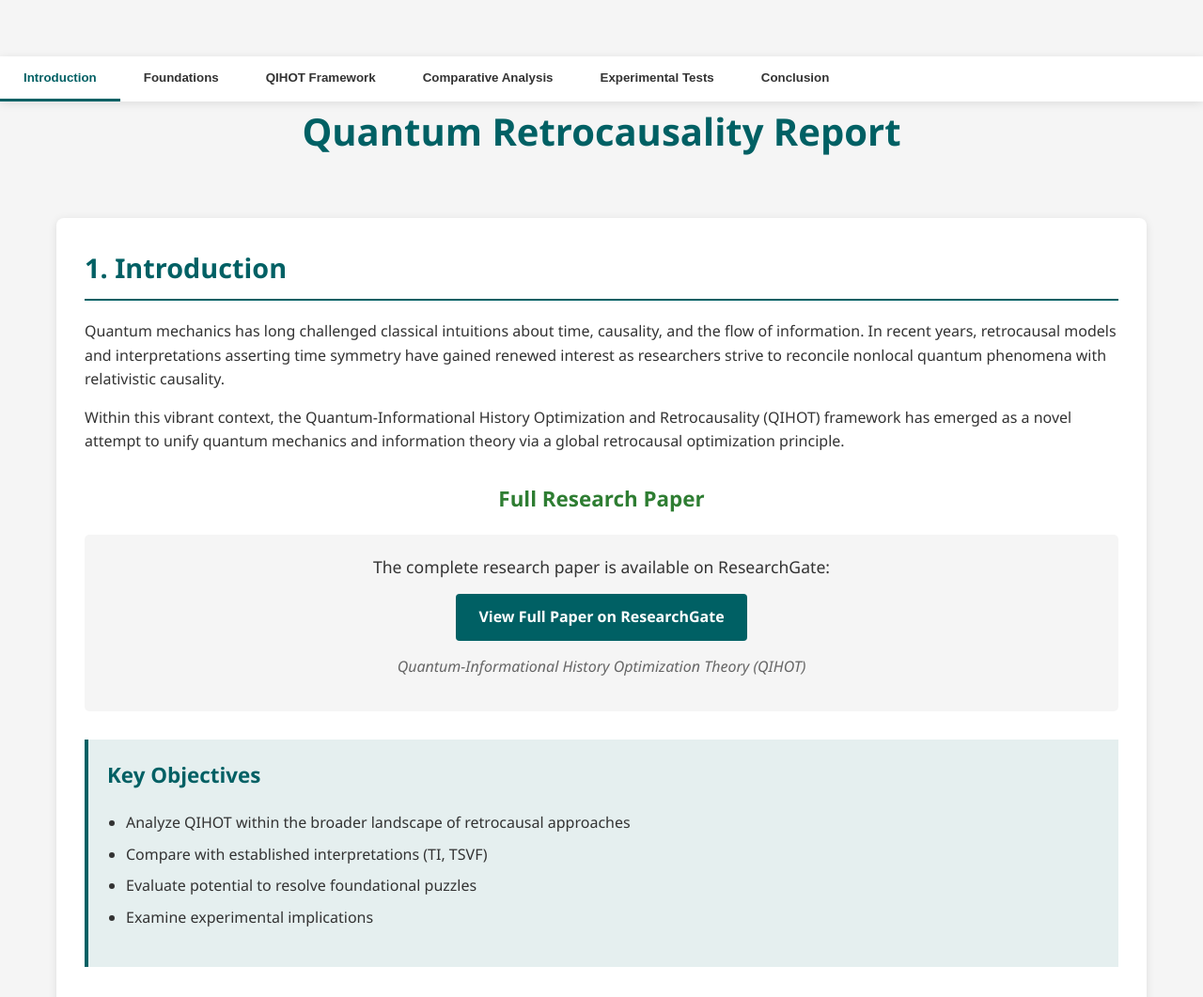
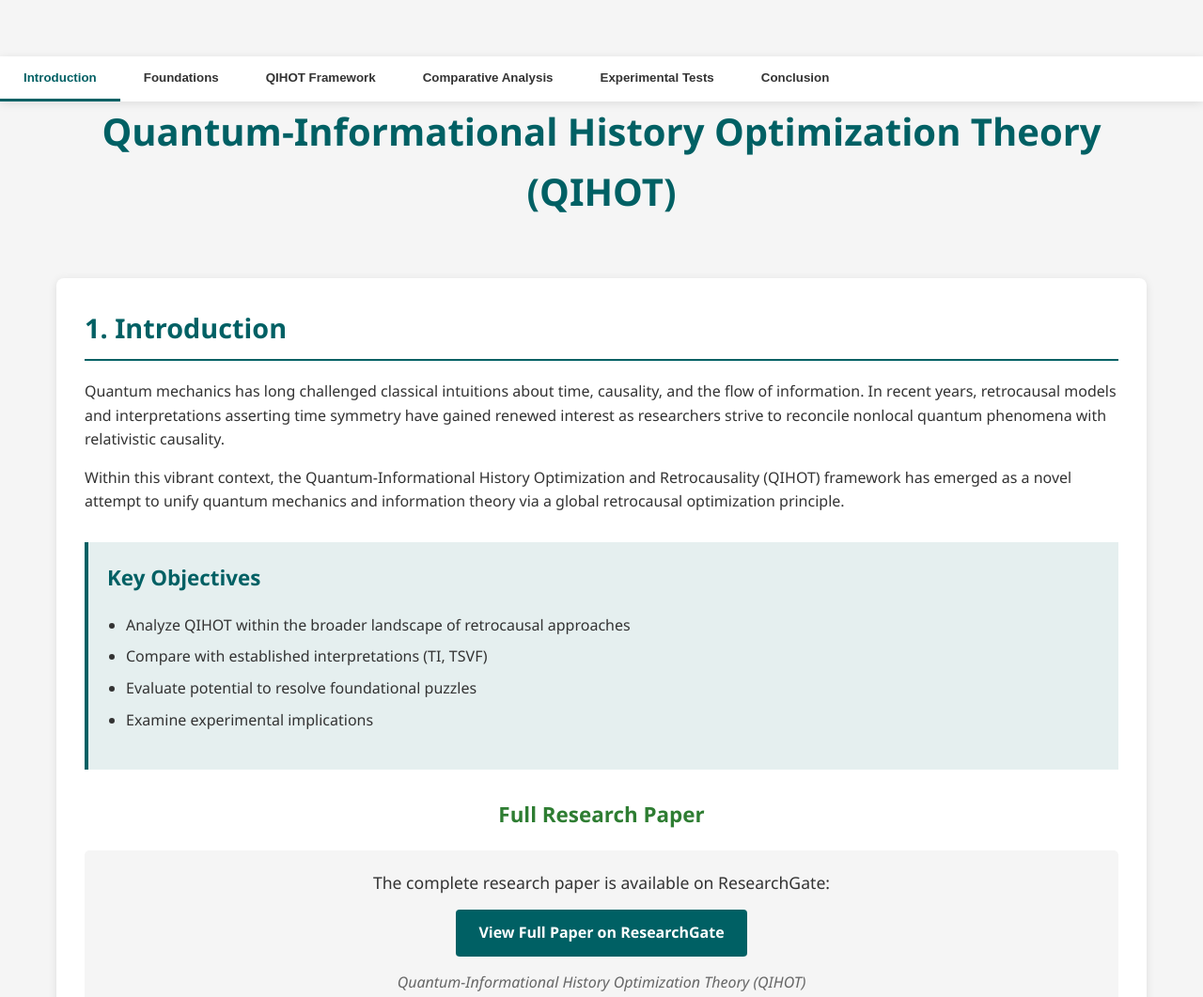
Before and after one commit to freemanhui/research, a plain HTML site: page QIHOT/index.html in a window 1280 px wide. Shown: the top 1061 px of the page at 94% size. Drawn offline with nearby package versions, Linux system fonts and the light colour scheme.

Commit message:
Changed page title to 'Quantum-Informational History Optimization Theory (QIHOT)'

```diff
--- a/QIHOT/index.html
+++ b/QIHOT/index.html
@@ -3,7 +3,7 @@
 <head>
     <meta charset="UTF-8">
     <meta name="viewport" content="width=device-width, initial-scale=1.0">
-    <title>Quantum Retrocausality Report</title>
+    <title>Quantum-Informational History Optimization Theory (QIHOT)</title>
     <script src="https://cdn.jsdelivr.net/npm/chart.js"></script>
     <style>
         :root {
@@ -254,7 +254,7 @@
     </div>
 
     <div class="container">
-        <h1>Quantum Retrocausality Report</h1>
+        <h1>Quantum-Informational History Optimization Theory (QIHOT)</h1>
 
         <!-- Introduction Tab -->
         <div id="introduction" class="tab-content active">
@@ -263,6 +263,16 @@
                 <p>Quantum mechanics has long challenged classical intuitions about time, causality, and the flow of information. In recent years, retrocausal models and interpretations asserting time symmetry have gained renewed interest as researchers strive to reconcile nonlocal quantum phenomena with relativistic causality.</p>
 
                 <p>Within this vibrant context, the Quantum-Informational History Optimization and Retrocausality (QIHOT) framework has emerged as a novel attempt to unify quantum mechanics and information theory via a global retrocausal optimization principle.</p>
+
+                <div class="key-findings">
+                    <h3>Key Objectives</h3>
+                    <ul>
+                        <li>Analyze QIHOT within the broader landscape of retrocausal approaches</li>
+                        <li>Compare with established interpretations (TI, TSVF)</li>
+                        <li>Evaluate potential to resolve foundational puzzles</li>
+                        <li>Examine experimental implications</li>
+                    </ul>
+                </div>
 
                 <div class="figure">
                     <h3>Full Research Paper</h3>
@@ -275,16 +285,6 @@
                         </a>
                         <p style="margin-top: 15px; font-style: italic; color: #666;">Quantum-Informational History Optimization Theory (QIHOT)</p>
                     </div>
-                </div>
-
-                <div class="key-findings">
-                    <h3>Key Objectives</h3>
-                    <ul>
-                        <li>Analyze QIHOT within the broader landscape of retrocausal approaches</li>
-                        <li>Compare with established interpretations (TI, TSVF)</li>
-                        <li>Evaluate potential to resolve foundational puzzles</li>
-                        <li>Examine experimental implications</li>
-                    </ul>
                 </div>
             </div>
         </div>
```
